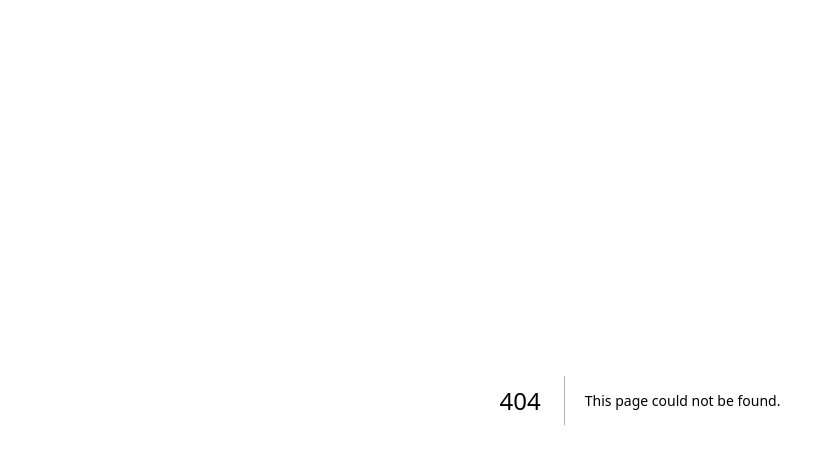
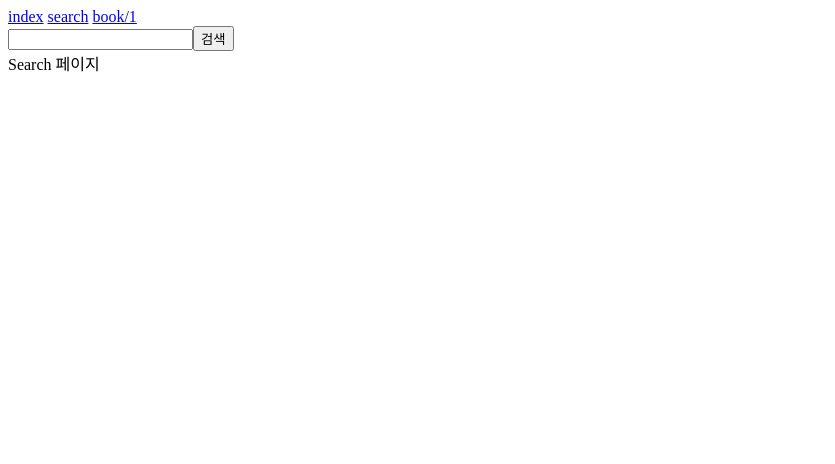
Before and after one commit to hwanghaein/onebite-next-app-router, a Next.js app: page /search in a window 1280 px wide. Before the commit this address had no page. Shown: the top 464 px of the page, without its empty margins (0-835 px from the left). Built offline with nearby package versions, Linux system fonts and the light colour scheme.

Commit message:
네비게이팅

```diff
--- /dev/null
+++ b/src/app/(with-searchbar)/layout.tsx
@@ -0,0 +1,9 @@
+import { ReactNode } from "react";
+import Searchbar from '../../components/searchbar';
+
+export default function Layout({ children }: { children: ReactNode }) {
+  return <div>
+    <Searchbar/>
+    {children}
+  </div>
+}
--- /dev/null
+++ b/src/app/(with-searchbar)/search/page.tsx
@@ -0,0 +1,4 @@
+export default async function Page({ searchParams }: { searchParams: Promise<{ q: string }> }) {
+  const { q } = await searchParams;
+  return <div>Search 페이지 {q}</div>
+}
--- /dev/null
+++ b/src/app/book/[id]/page.tsx
@@ -0,0 +1,4 @@
+export default async function Page({ params }: { params: Promise<{ id: string }> }) {
+  const { id } = await params;
+  return <div>book/[id] 페이지 : {id}입니다.</div>
+}
--- a/src/app/layout.tsx
+++ b/src/app/layout.tsx
@@ -1,6 +1,9 @@
+// 글로벌 루트 레이아웃
+
 import type { Metadata } from "next";
 import localFont from "next/font/local";
 import "./globals.css";
+import Link from "next/link";
 
 const geistSans = localFont({
   src: "./fonts/GeistVF.woff",
@@ -26,6 +29,13 @@ export default function RootLayout({
   return (
     <html lang="en">
       <body className={`${geistSans.variable} ${geistMono.variable}`}>
+        <header>
+          <Link href={'/'}>index</Link>
+          &nbsp;
+          <Link href={'/search'}>search</Link>
+          &nbsp;
+          <Link href={'/book/1'}>book/1</Link>
+        </header>
         {children}
       </body>
     </html>
--- /dev/null
+++ b/src/components/searchbar.tsx
@@ -0,0 +1,24 @@
+'use client'
+
+import { useState } from "react";
+import { useRouter } from "next/navigation";
+
+export default function Searchbar() {
+  const router = useRouter();
+  const [search, setSearch] = useState("");
+
+  const onChangeSearch = (e: React.ChangeEvent<HTMLInputElement>) => {
+    setSearch(e.target.value);
+  }
+
+  const onSubmit = () => {
+    router.push(`/search?q=${search}`)
+  }
+
+  return (
+    <div>
+      <input value={search} onChange={onChangeSearch} />
+      <button onClick={onSubmit}>검색</button>
+    </div>
+  )
+}
```
Also changed, not shown: src/app/(with-searchbar)/page.module.css (added), src/app/(with-searchbar)/page.tsx (renamed from src/app/page.tsx).
